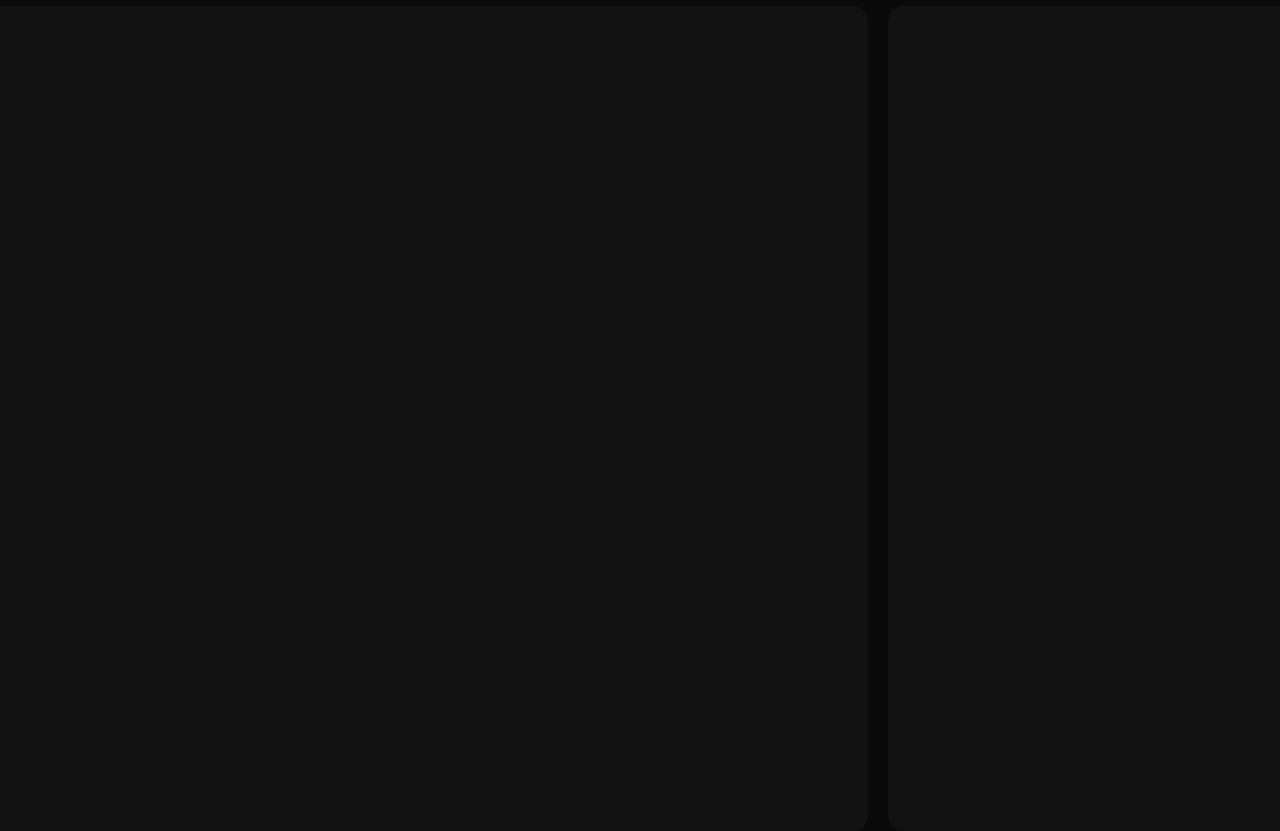
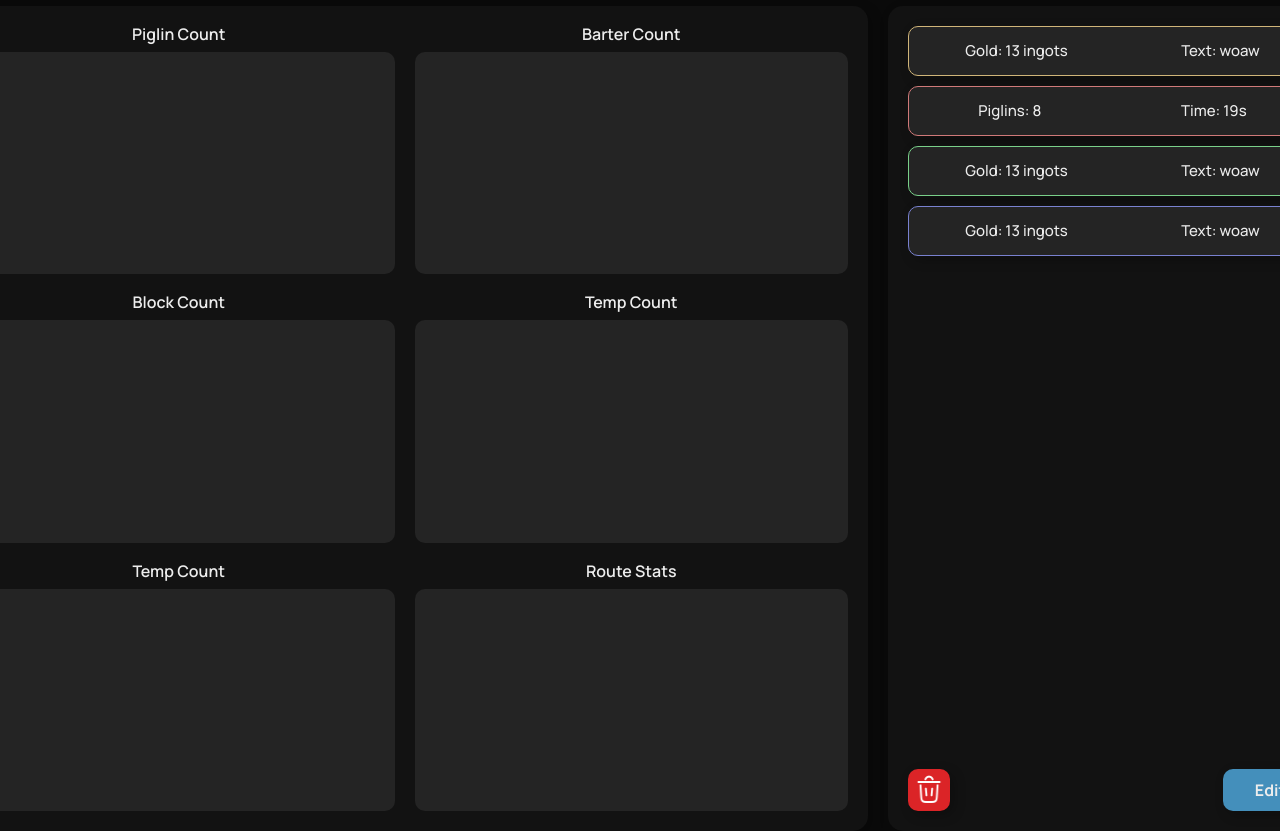
Before and after one commit to awesome-03/route-stats, a plain HTML site: page index.html in a window 1280 px wide. Shown: the top 831 px of the page. Drawn offline with nearby package versions, Linux system fonts and the light colour scheme.

Commit message:
create main page elements skeleton

```diff
--- a/assets/css/graph.css
+++ b/assets/css/graph.css
@@ -0,0 +1,29 @@
+#graph-section .bg-box {
+  width: 925px;
+
+  display: grid;
+  gap: var(--normal-gap);
+  grid-template-columns: 1fr 1fr;
+  grid-template-rows: 1fr 1fr 1fr;
+}
+
+/* Graph Section Items */
+.graph-container {
+  display: flex;
+  flex-direction: column;
+  align-items: center;
+}
+
+.graph-container > h3 {
+  line-height: 1;
+  margin-bottom: calc(var(--normal-gap) / 2);
+}
+
+.graph-bg-box {
+	flex: 1;
+	width: 100%;
+
+  background-color: var(--bg-light);
+  border-radius: var(--normal-br);
+  /* box-shadow: var(--normal-shadow); */
+}
--- a/assets/css/main.css
+++ b/assets/css/main.css
@@ -1,26 +1,28 @@
-@import "./reset.css";
-@import "./graph.css";
-@import "./timeline.css";
-
 :root {
   --bg-dark: hsl(0, 0%, 4%);
   --bg: hsl(0, 0%, 7%);
   --bg-light: hsl(0, 0%, 14%);
 
   /* Temporary Accent Colors */
-  --primary: hsl(201, 69%, 43%);
-  --secondary: hsl(255, 69%, 31%);
+  --clr-primary: hsl(202, 47%, 50%);
+  --clr-secondary: hsl(259, 71%, 58%);
+
+  --clr-danger: hsl(359, 72%, 50%);
+
+  /* Timeline Card Borders */
+  --clr-card-1: #d0b579;
+  --clr-card-2: #d07979;
+  --clr-card-3: #79d089;
+  --clr-card-4: #7981d0;
+
+  --font-family: "Manrope", sans-serif;
 
   --text-color: hsl(0, 0%, 93%);
-  /* Temp dimmed values */
-  --text-dimmed: hsl(0, 0%, 70%);
-
-  --font-family: "Manrope", sans-serif;
-  --h2-size: 18px;
-  --h2-style: bold;
+  --text-dimmed: hsl(0, 0%, 70%); /* temp dimmed value */
 
   --normal-gap: 20px;
-  --normal-br: 10px;
+  --normal-br: 10px; /* br for border radius */
+  --normal-shadow: 4px 4px 12px hsla(0, 0%, 0%, 0.25); /* box-shadow */
 }
 
 body {
@@ -34,6 +36,31 @@ body {
   font-style: normal;
 }
 
+/* ===== TEMP Text Levels ===== */
+/* affects: Section Titles */
+h2 {
+  font-size: 1.125rem;
+  font-weight: 700;
+}
+
+/* affects: Graph Area Titles */
+h3 {
+  font-size: 1rem;
+  font-weight: 600;
+}
+
+/* affects: Timeline Buttons */
+button {
+  font-size: 1rem;
+  font-weight: 700;
+}
+
+.timeline-card {
+  font-size: 0.938rem;
+  font-weight: 500;
+}
+/* ============================ */
+
 #main-container {
   height: 100vh;
   width: auto;
@@ -44,6 +71,7 @@ body {
   gap: var(--normal-gap);
 }
 
+/* The graph and timeline sections containers */
 .section-container {
   display: flex;
   align-items: center;
@@ -51,21 +79,13 @@ body {
   gap: calc(var(--normal-gap) / 2);
 }
 
-.section-title {
-  font-size: var(--h2-size);
-  font-style: var(--h2-style);
-}
+/* The main sections' bg boxes */
+.bg-box {
+  height: 825px;
 
-.bg-box {
   background-color: var(--bg);
   border-radius: calc(var(--normal-br) * 1.5);
-  height: 825px;
+  padding: var(--normal-gap);
+
+  box-shadow: var(--normal-shadow);
 }
-
-#graph-section .bg-box {
-  width: 925px;
-}
-
-#timeline-section .bg-box {
-  width: 450px;
-}
--- a/assets/css/reset.css
+++ b/assets/css/reset.css
@@ -38,3 +38,10 @@ p, h1, h2, h3, h4, h5, h6 {
 #root, #__next {
   isolation: isolate;
 }
+
+/* Additions */
+button {
+  color: inherit;
+  user-select: none;
+  border: none;
+}
--- a/assets/css/timeline.css
+++ b/assets/css/timeline.css
@@ -0,0 +1,85 @@
+#timeline-section .bg-box {
+  width: 450px;
+
+  display: flex;
+  flex-direction: column;
+  justify-content: space-between;
+}
+
+/* Timeline Cards */
+#timeline-card-container {
+  width: 100%;
+  flex: 1;
+
+  display: flex;
+  flex-direction: column;
+  gap: calc(var(--normal-gap)/2);
+}
+
+.timeline-card {
+  height: 50px;
+  border: 1px solid;
+
+  background-color: var(--bg-light);
+  border-radius: var(--normal-br);
+  box-shadow: var(--normal-shadow);
+
+  display: flex;
+  align-items: center;
+  justify-content: space-around;
+}
+
+/* TEMP card borders */
+.timeline-card:nth-child(1) { border-color: var(--clr-card-1); }
+.timeline-card:nth-child(2) { border-color: var(--clr-card-2); }
+.timeline-card:nth-child(3) { border-color: var(--clr-card-3); }
+.timeline-card:nth-child(4) { border-color: var(--clr-card-4); }
+
+/* Timeline Buttons */
+#timeline-buttons-container {
+  width: 100%;
+
+  display: flex;
+  align-items: center;
+  justify-content: space-between;
+}
+
+.timeline-button {
+  height: 42px;
+  border-radius: var(--normal-br);
+  box-shadow: var(--normal-shadow);
+
+  transition: box-shadow 0.25s ease-out, transform 0.12s ease;
+}
+
+#delete-button {
+  --button-color: var(--clr-danger);
+
+  display: flex;
+  align-items: center;
+  justify-content: center;
+
+  width: 42px;
+  background-color: var(--button-color);
+}
+
+#delete-button img {
+  width: 32px;
+  height: 32px;
+}
+
+#edit-button {
+  --button-color: var(--clr-primary);
+  background-color: var(--button-color);
+  padding: 0px 32px;
+}
+
+/* button animations */
+.timeline-button:hover {
+  box-shadow: 0 0 10px var(--button-color);
+}
+
+.timeline-button:active {
+  transform: scale(0.97);
+  box-shadow: 0 0 5px var(--button-color);
+}
--- a/index.html
+++ b/index.html
@@ -13,30 +13,98 @@
   <link rel="preconnect" href="https://fonts.gstatic.com" crossorigin>
   <link href="https://fonts.googleapis.com/css2?family=Manrope:wght@200..800&display=swap" rel="stylesheet">
 
-  <link rel="stylesheet" href="assets/css/main.css">
-  <script type="module" src="assets/js/main.js"></script>
+  <!-- CSS/JS -->
+  <link rel="stylesheet" href="./assets/css/reset.css">
+  <link rel="stylesheet" href="./assets/css/main.css">
+  <link rel="stylesheet" href="./assets/css/graph.css">
+  <link rel="stylesheet" href="./assets/css/timeline.css">
+
+  <script type="module" src="./assets/js/main.js"></script>
 
   <title>RouteStats</title>
 </head>
 
 <body>
+  <section>
     <div id="main-container">
       <!-- GRAPH -->
       <div id="graph-section" class="section-container">
-      <h2 class="section-title">Graph</h2>
+        <h2>Graph</h2>
         <div class="bg-box">
-        <!-- Graph Items Here -->
+          <!-- Graph Section Items -->
+          <div class="graph-container">
+            <h3>Piglin Count</h3>
+            <div class="graph-bg-box"></div>
+          </div>
+
+          <div class="graph-container">
+            <h3>Barter Count</h3>
+            <div class="graph-bg-box"></div>
+          </div>
+
+          <div class="graph-container">
+            <h3>Block Count</h3>
+            <div class="graph-bg-box"></div>
+          </div>
+
+          <div class="graph-container">
+            <h3>Temp Count</h3>
+            <div class="graph-bg-box"></div>
+          </div>
+
+          <div class="graph-container">
+            <h3>Temp Count</h3>
+            <div class="graph-bg-box"></div>
+          </div>
+
+          <div class="graph-container">
+            <h3>Route Stats</h3>
+            <div class="graph-bg-box"></div>
+          </div>
+
         </div>
       </div>
 
       <!-- TIMELINE -->
       <div id="timeline-section" class="section-container">
-      <h2 class="section-title">Timeline</h2>
+        <h2>Timeline</h2>
         <div class="bg-box">
-        <!-- Timeline Items Here -->
+
+          <div id="timeline-card-container">
+            <!-- Timeline Section Cards -->
+            <div class="timeline-card">
+              <p>Gold: 13 ingots</p>
+              <p>Text: woaw</p>
+            </div>
+
+            <div class="timeline-card">
+              <p>Piglins: 8</p>
+              <p>Time: 19s</p>
+            </div>
+
+            <div class="timeline-card">
+              <p>Gold: 13 ingots</p>
+              <p>Text: woaw</p>
+            </div>
+
+            <div class="timeline-card">
+              <p>Gold: 13 ingots</p>
+              <p>Text: woaw</p>
+            </div>
+
+          </div>
+
+          <div id="timeline-buttons-container">
+            <button id="delete-button" class="timeline-button" aria-label="Delete button">
+              <img src="./assets/img/trash_icon.png" alt="">
+            </button>
+            <button id="edit-button" class="timeline-button" aria-label="Edit Button">Edit</button>
+          </div>
+
         </div>
       </div>
     </div>
+  </section>
 </body>
 
 </html>
```
Also changed, not shown: assets/img/trash_icon.png (added). Lines whose indentation alone changed are shown as unchanged.
